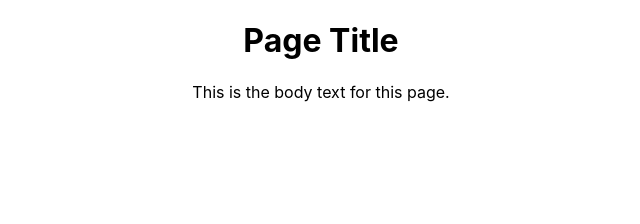
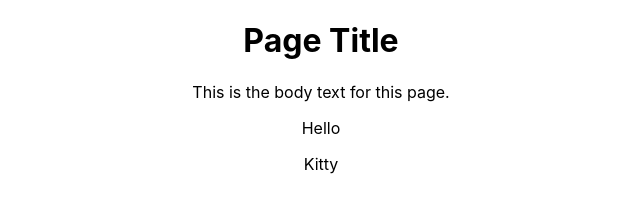
Before and after one commit to SF2020WebDev/react-questions-answers, a React (Create React App) app: page / in a window 1280 px wide. Shown: the top 224 px of the page, without its empty margins (319-959 px from the left). Built offline with nearby package versions, Linux system fonts and the light colour scheme.

Commit message:
Can't find the problem with hello.js

```diff
--- a/src/App.js
+++ b/src/App.js
@@ -2,11 +2,13 @@ import React from 'react';
 import logo from './logo.svg';
 import './App.css';
 import PageTitle from './components/pageTitle.js';
+import HelloKitty from './components/helloKitty.js'
 
 function App() {
   return (
     <div className="App">
           <PageTitle />
+          <HelloKitty />
           <a
           className="App-link"
           href="https://reactjs.org"
--- /dev/null
+++ b/src/components/hello.js
@@ -0,0 +1,11 @@
+import React from 'react';
+
+const Hello = () => {
+    return (
+        <div>
+            <p>Hello</p>
+        </div>
+    );
+}
+
+export default Hello
--- /dev/null
+++ b/src/components/helloKitty.js
@@ -0,0 +1,16 @@
+import React from 'react'
+import Hello from 'hello.js'
+import Kitty from 'kitty.js'
+
+const HelloKitty = () => {
+    return (
+        <div>
+            <p>
+            <Hello />
+            <Kitty />
+            </p>
+        </div>
+    )
+}
+
+export default HelloKitty
--- /dev/null
+++ b/src/components/kitty.js
@@ -0,0 +1,11 @@
+import React from 'react'
+
+const Kitty = () => {
+    return (
+        <div>
+            <p>Kitty</p>
+        </div>
+    )
+}
+
+export default Kitty
```
